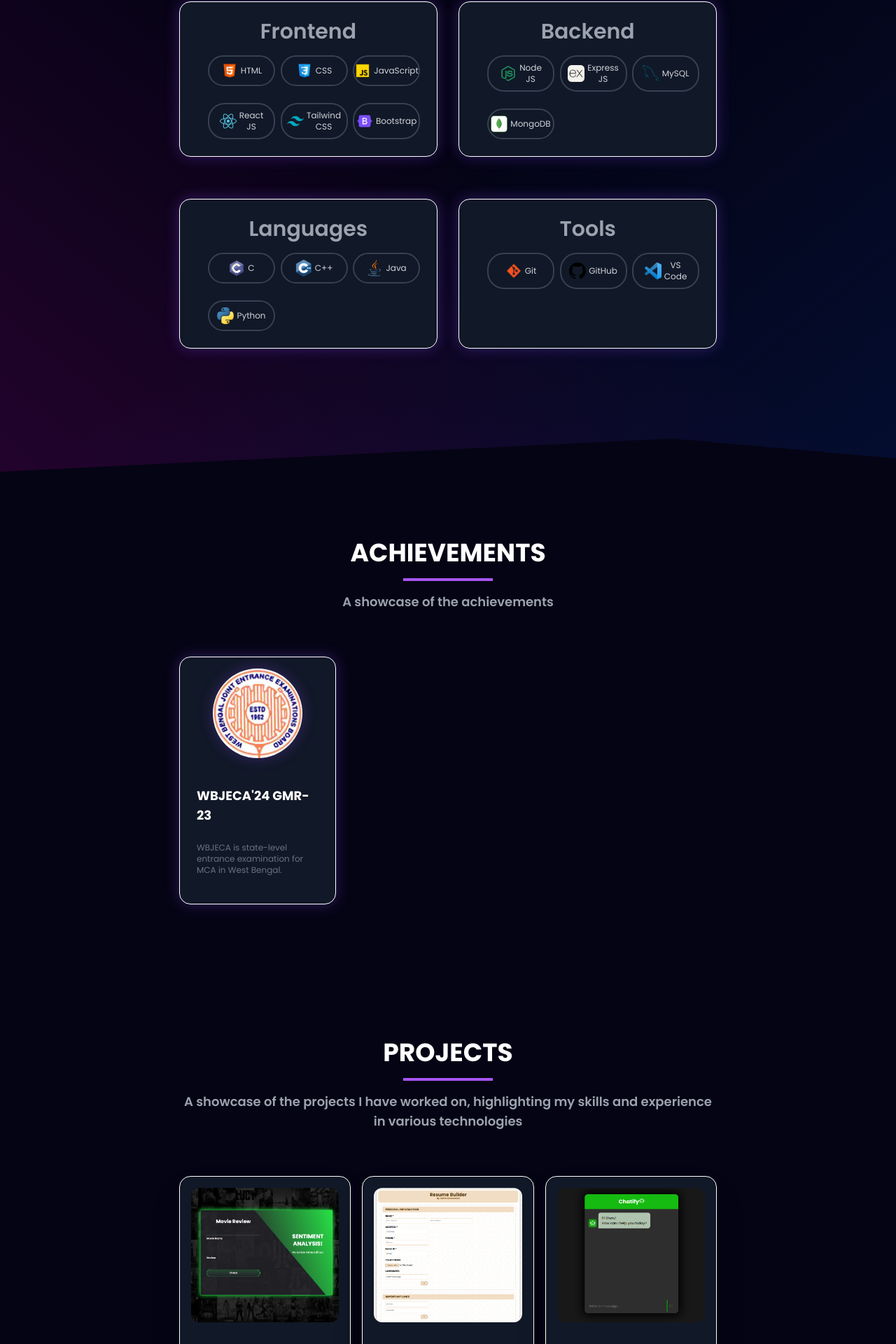
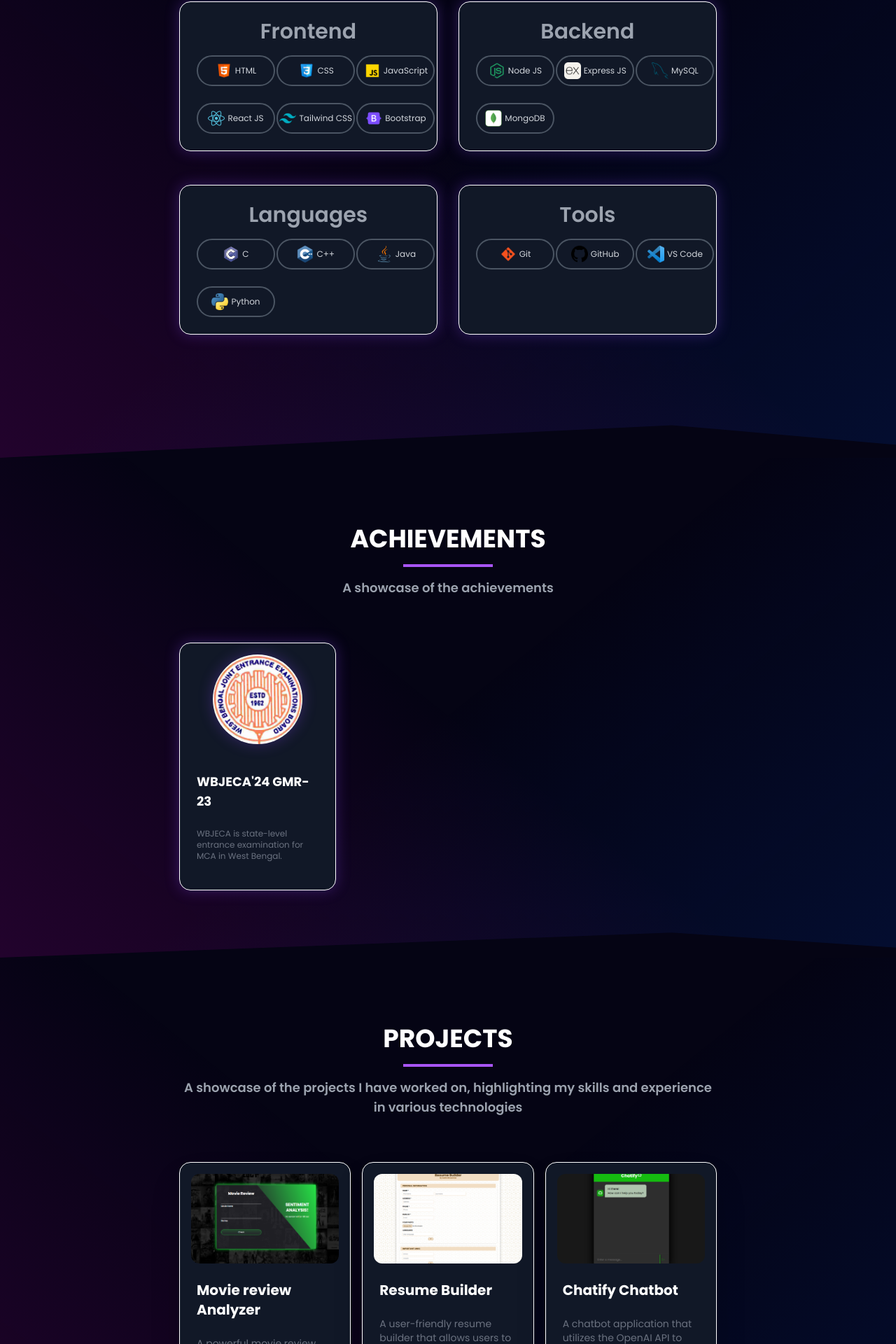
Before and after one commit to SattikBhowmick25/sattikbhowmick-portfolio, a React (Vite) app: page / in a window 1280 px wide. Shown: the part 854-2774 px from the top of the page at 70% size. Built offline with nearby package versions, Linux system fonts and the light colour scheme.

Commit message:
Initial completion

```diff
--- a/src/components/Achievements/Achievements.jsx
+++ b/src/components/Achievements/Achievements.jsx
@@ -16,7 +16,7 @@ const Achievements = () => {
   return (
     <section
       id="achievements"
-      className="py-24 pb-24 px-[12vw] md:px-[7vw] lg:px-[20vw] font-sans relative"
+      className="py-24 pb-24 px-[12vw] md:px-[7vw] lg:px-[20vw] font-sans relative bg-skills-gradient clip-path-custom"
     >
       {/* Section Title */}
       <div className="text-center mb-16">
@@ -64,9 +64,18 @@ const Achievements = () => {
       </div>
 
       {/* Modal Container */}
-      {/*selectedAchievement && (
+      {selectedAchievement && (
         <div className="fixed inset-0 z-50 flex items-center justify-center bg-black bg-opacity-90 p-4">
-          <div className="bg-gray-900 rounded-xl shadow-2xl lg:w-full w-[90%] max-w-3xl overflow-hidden relative">
+          <Tilt
+          key={selectedAchievement.id}
+          tiltMaxAngleX={20}
+          tiltMaxAngleY={20}
+          perspective={1000}
+          scale={1.02}
+          transitionSpeed={1000}
+          gyroscope={false}
+          >
+          <div className="mx-auto sm:scale-75 bg-gray-900 rounded-xl shadow-2xl sm:w-full lg:w-full w-[90%] max-w-lg overflow-hidden relative border border-2 border-purple-500 shadow-[0_0_20px_1px_rgba(130,69,236,0.3)]">
             <div className="flex justify-end p-4">
               <button
                 onClick={handleCloseModal}
@@ -77,15 +86,15 @@ const Achievements = () => {
             </div>
 
             <div className="flex flex-col">
-              <div className="w-full flex justify-center bg-gray-900 px-4">
+              <div className="sm:mb-0 w-full flex justify-center bg-gray-900 px-4">
                 <img
                   src={selectedAchievement.image}
                   alt={selectedAchievement.title}
-                  className="lg:w-full w-[95%] object-contain rounded-xl shadow-2xl"
+                  className="sm:scale-75 lg:w-full sm:h-[50%] object-contain rounded-xl shadow-2xl mb-0"
                 />
               </div>
-              <div className="lg:p-8 p-6">
-                <h3 className="lg:text-3xl font-bold text-white mb-4 text-md">
+              <div className="sm:p-8 sm:pt-0 p-6">
+                <h3 className="lg:text-2xl font-bold text-white mb-2 text-md">
                   {selectedAchievement.title}
                 </h3>
                 <p className="text-gray-400 mb-6 lg:text-base text-xs">
@@ -104,8 +113,9 @@ const Achievements = () => {
               </div>
             </div>
           </div>
+          </Tilt>
         </div>
-      )*/}
+      )}
     </section>
   );
 };
--- a/src/components/Contact/Contact.jsx
+++ b/src/components/Contact/Contact.jsx
@@ -49,7 +49,7 @@ const Contact = () => {
   return (
     <section
       id="contact"
-      className="flex flex-col items-center justify-center py-24 px-[12vw] md:px-[7vw] lg:px-[20vw]"
+      className="flex flex-col items-center justify-center py-24 px-[12vw] md:px-[7vw] lg:px-[20vw] bg-skills-gradient clip-path-custom"
     >
       {/* Toast Container */}
       <ToastContainer />
--- a/src/components/Footer/Footer.jsx
+++ b/src/components/Footer/Footer.jsx
@@ -11,7 +11,7 @@ const Footer = () => {
   };
 
   return (
-    <footer className="text-white py-8 px-[12vw] md:px-[7vw] lg:px-[20vw]">
+    <footer className="text-white py-8 px-[12vw] md:px-[7vw] lg:px-[20vw] ">
       <div className="container mx-auto text-center">
         {/* Name / Logo */}
         <h2 className="text-xl font-semibold text-purple-500">Sattik Bhowmick</h2>
--- a/src/components/Projects/Projects.jsx
+++ b/src/components/Projects/Projects.jsx
@@ -16,7 +16,7 @@ const Projects = () => {
   return (
     <section
       id="work"
-      className="py-24 pb-24 px-[12vw] md:px-[7vw] lg:px-[20vw] font-sans relative"
+      className="py-24 pb-24 px-[12vw] md:px-[7vw] lg:px-[20vw] font-sans relative bg-skills-gradient clip-path-custom"
     >
       {/* Section Title */}
       <div className="text-center mb-16">
@@ -29,25 +29,25 @@ const Projects = () => {
       </div>
 
       {/* Projects Grid */}
-      <div className="grid gap-4 grid-cols-1 md:grid-cols-2 lg:grid-cols-3">
+      <div className="grid gap-10 sm:gap-4 grid-cols-1 md:grid-cols-2 lg:grid-cols-3">
         {projects.map((project) => (
           <div
             key={project.id}
             onClick={() => handleOpenModal(project)}
-            className="border border-white bg-gray-900 backdrop-blur-md rounded-2xl shadow-2xl overflow-hidden cursor-pointer hover:shadow-purple-500/50 hover:-translate-y-2 hover:border-purple-500 transition-transform duration-300"
+            className=" border border-white bg-gray-900 backdrop-blur-md rounded-2xl shadow-2xl overflow-hidden cursor-pointer hover:shadow-purple-500/50 hover:-translate-y-2 hover:border-purple-500 hover:scale-105 transition-transform duration-300"
           >
             <div className="p-4">
               <img
                 src={project.image}
                 alt={project.title}
-                className="w-full h-48 object-cover rounded-xl"
+                className="w-full h-32 object-cover rounded-xl"
               />
             </div>
-            <div className="p-6">
-              <h3 className="text-2xl font-bold text-white mb-2">
+            <div className="p-6 pt-2">
+              <h3 className="text-xl font-bold text-white mb-2">
                 {project.title}
               </h3>
-              <p className="text-gray-500 mb-4 pt-4 line-clamp-3">
+              <p className="text-gray-500 text-sm mb-4 pt-4 line-clamp-3">
                 {project.description}
               </p>
               <div className="mb-4">
@@ -77,7 +77,7 @@ const Projects = () => {
           transitionSpeed={1000}
           gyroscope={false}
           >
-          <div className="scale-75 bg-gray-900 rounded-xl shadow-2xl sm:w-full lg:w-full w-[90%] max-w-lg overflow-hidden relative border border-2 border-purple-500 shadow-[0_0_20px_1px_rgba(130,69,236,0.3)]">
+          <div className="mx-auto sm:scale-75 bg-gray-900 rounded-xl shadow-2xl sm:w-full lg:w-full w-[90%] max-w-lg overflow-hidden relative border border-2 border-purple-500 shadow-[0_0_20px_1px_rgba(130,69,236,0.3)]">
             <div className="flex justify-end p-4">
               <button
                 onClick={handleCloseModal}
--- a/src/components/Skills/Skills.jsx
+++ b/src/components/Skills/Skills.jsx
@@ -18,32 +18,33 @@ const Skills = () => (
     </div>
 
     {/* Skill Categories */}
-    <div className="flex flex-wrap gap-1 lg:gap-5 py-10 justify-between">
+    <div className="flex flex-wrap gap-1 lg:gap-2 py-10 px-0 justify-between">
       {SkillsInfo.map((category) => (
+        <Tilt
+            key={category.title}
+            tiltMaxAngleX={10}
+            tiltMaxAngleY={10}
+            perspective={1000}
+            scale={1.05}
+            transitionSpeed={1000}
+            gyroscope={false}
+            className="bg-gray-900 backdrop-blur-md px-6 sm:px-6 py-6 sm:py-6 mb-10 w-full sm:w-[48%] rounded-2xl border border-white
+          shadow-[0_0_20px_1px_rgba(130,69,236,0.3)]"
+          >
         <div
           key={category.title}
-          className="bg-gray-900 backdrop-blur-md px-6 sm:px-10 py-8 sm:py-6 mb-10 w-full sm:w-[48%] rounded-2xl border border-white
-          shadow-[0_0_20px_1px_rgba(130,69,236,0.3)]"
         >
           <h3 className="text-2xl sm:text-3xl font-semibold text-gray-400 mb-4 text-center">
             {category.title}
           </h3>
 
           {/* Skill Items - 3 per row on larger screens */}
-          <Tilt
-            key={category.title}
-            tiltMaxAngleX={20}
-            tiltMaxAngleY={20}
-            perspective={1000}
-            scale={1.05}
-            transitionSpeed={1000}
-            gyroscope={false}
-          >
-            <div className="grid grid-cols-2 sm:grid-cols-3 gap-6 w-full">
+
+            <div className="grid grid-cols-2 sm:grid-cols-3 gap-6">
               {category.skills.map((skill) => (
                 <div
                   key={skill.name}
-                  className="flex items-center justify-center space-x-1 bg-transparent border-2 border-gray-700 rounded-3xl py-2 px-4 sm:py-2 sm:px-4 w-24 text-center"
+                  className="flex items-center justify-center space-x-1 bg-transparent border-2 border-gray-600 rounded-3xl py-2 px-4 sm:py-2 sm:px-0 w-28 text-center hover:bg-[#8245ec] hover:border-[#8245ec] transition-all duration-300"
                 >
                   <img
                     src={skill.logo}
@@ -56,8 +57,8 @@ const Skills = () => (
                 </div>
               ))}
             </div>
+        </div>
           </Tilt>
-        </div>
       ))}
     </div>
   </section>
--- a/src/constants.js
+++ b/src/constants.js
@@ -123,7 +123,7 @@ export const achievements = [
     description:
       "WBJECA is state-level entrance examination for MCA in West Bengal.",
     image: jecaLogo,
-    result:""
+    result:"https://drive.google.com/file/d/1748qvQk8NKPiesBrwRLyVTVmA0sxRGqq/view?usp=drive_link"
   }
 
 ];
```
